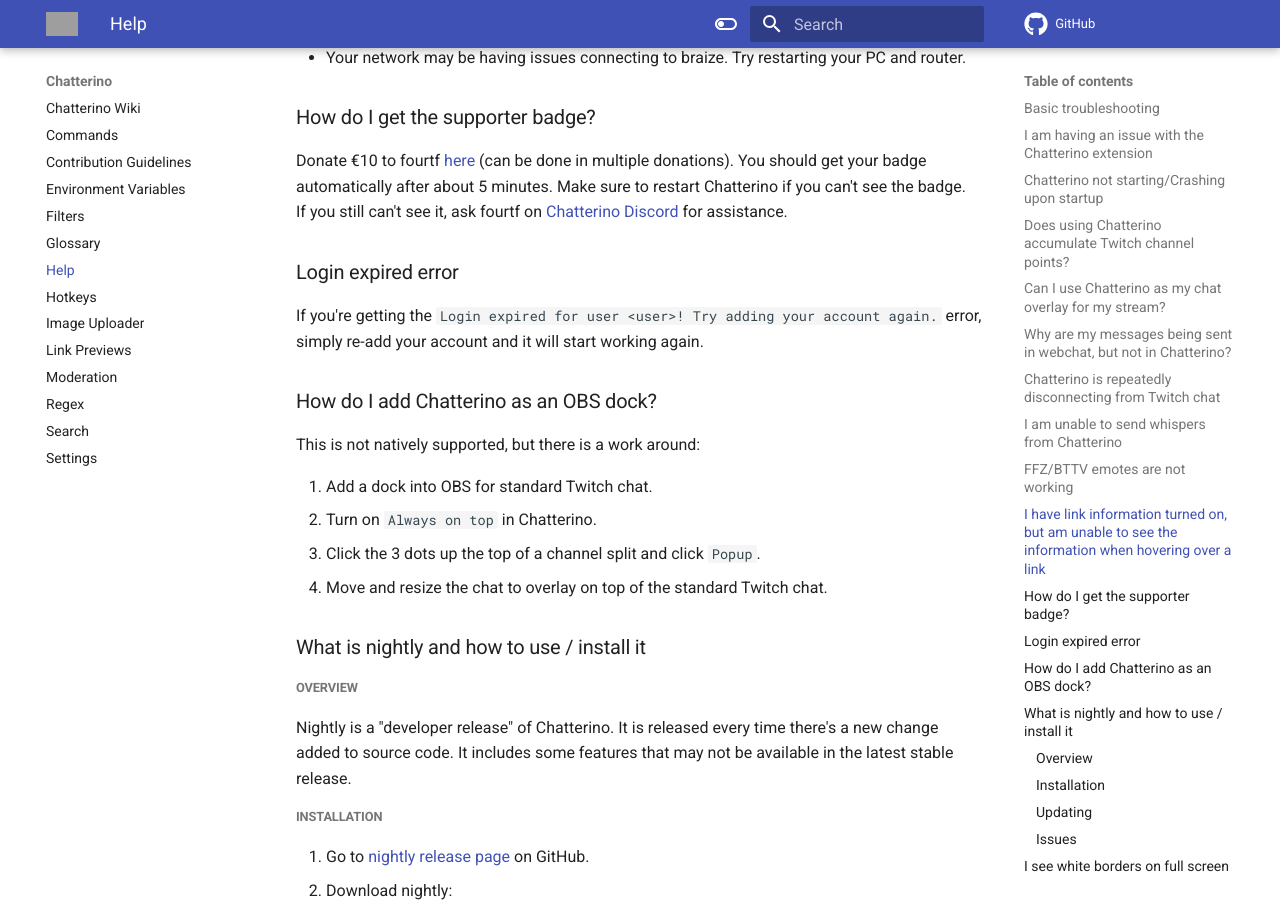
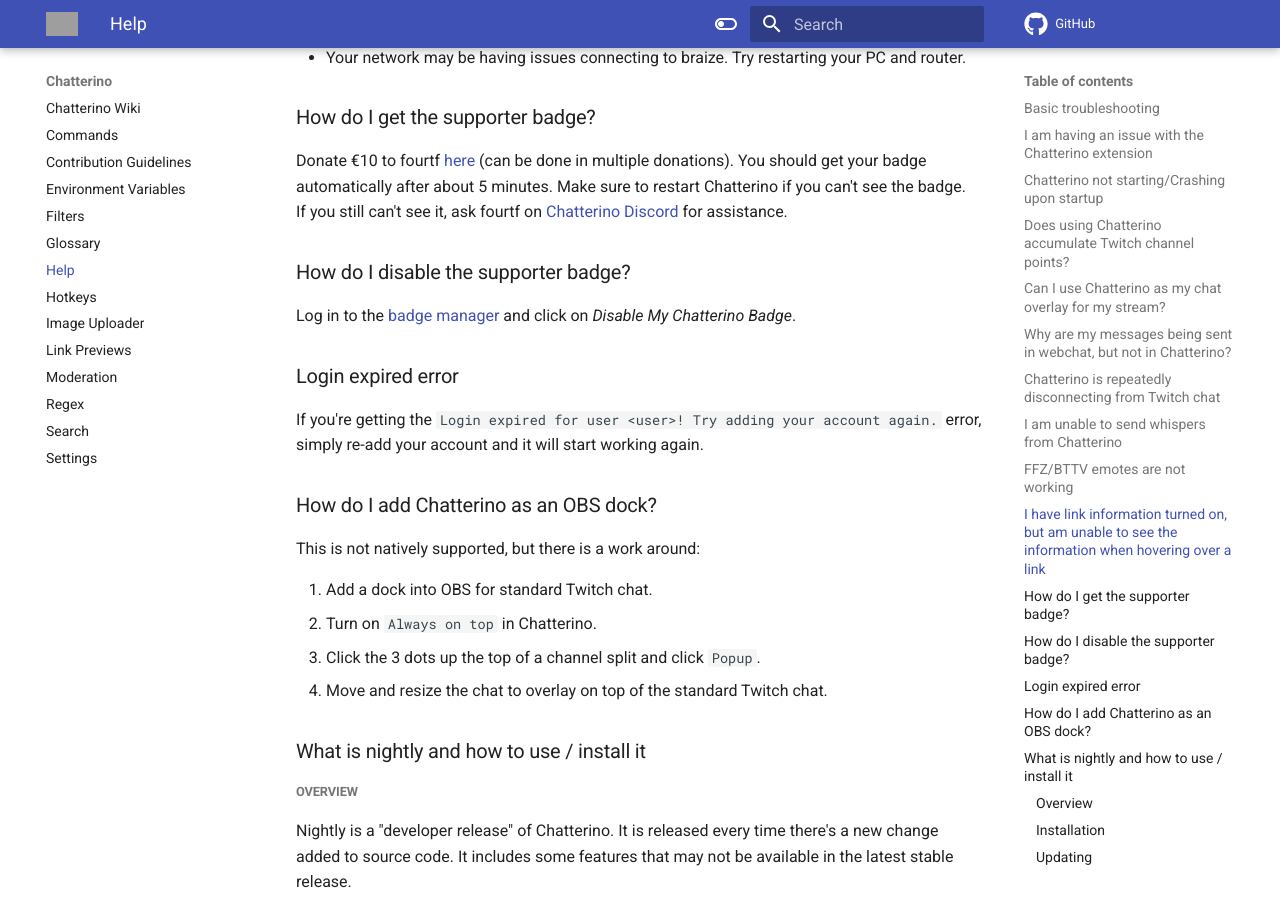
Before and after one commit to Chatterino/wiki, an MkDocs documentation site: the page built from docs/Help.md, in a window 1280 px wide and 900 px high, scrolled down 2391 px. Built offline with MkDocs 1.6.1 and Material for MkDocs 9.7.7, drawn with Linux system fonts in a browser that asks for light colours; comment, search, counter and statistics services are not loaded; grey boxes are pictures that could not be loaded.

Commit message:
Add documentation for disabling the supporter badge (#153)

```diff
--- a/docs/Help.md
+++ b/docs/Help.md
@@ -68,6 +68,9 @@
 Donate €10 to fourtf [here](https://streamelements.com/fourtf/tip) (can be done in multiple donations). You should get your badge automatically after about 5 minutes. Make sure to restart Chatterino if you can't see the badge.
 If you still can't see it, ask fourtf on [Chatterino Discord](https://discord.gg/qq7DDxjste) for assistance.
 
+### How do I disable the supporter badge?
+Log in to the [badge manager](https://manage.chatterino.com/) and click on *Disable My Chatterino Badge*.
+
 ### Login expired error
 If you're getting the `Login expired for user <user>! Try adding your account again.` error, simply re-add your account and it will start working again.
 
```
